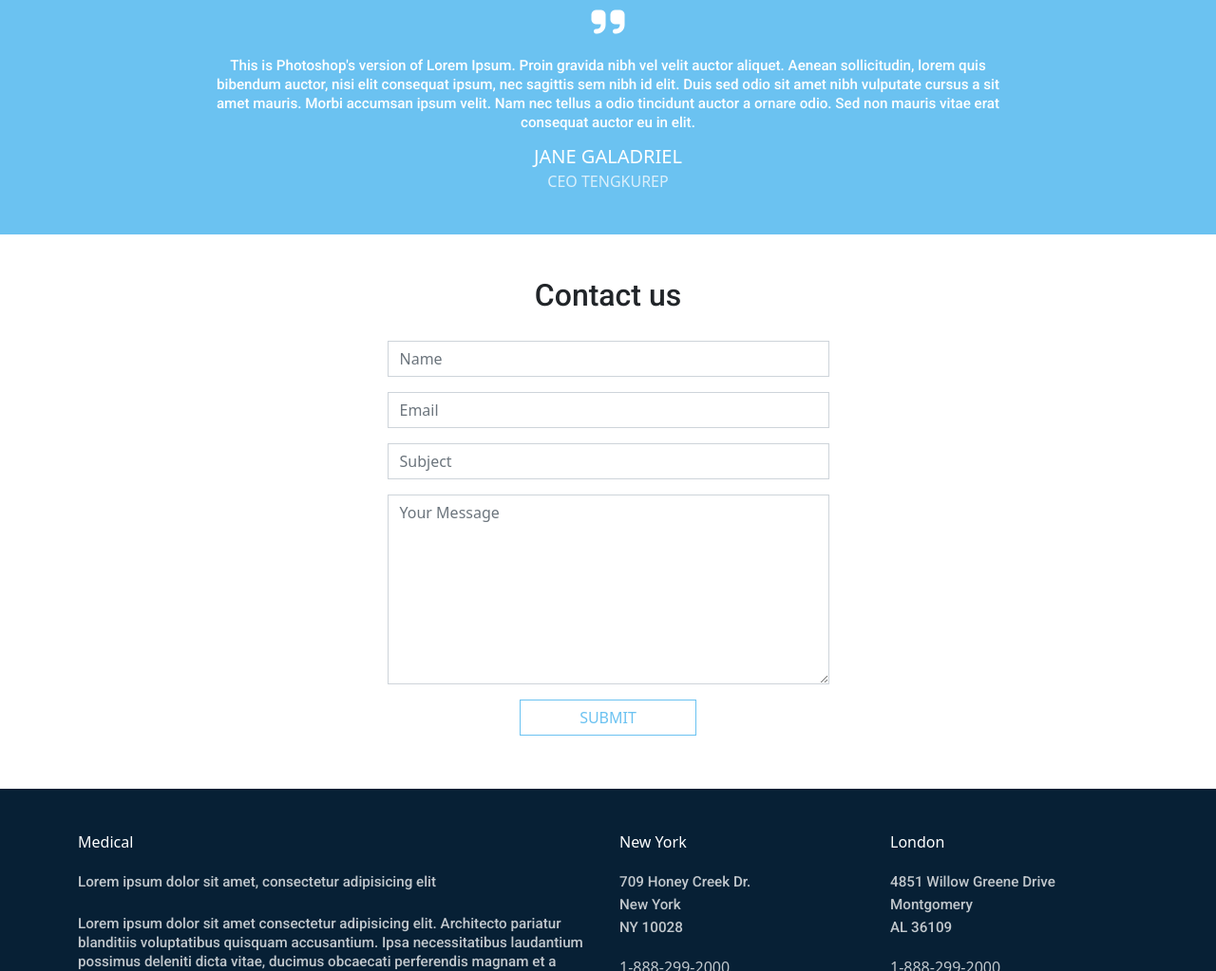
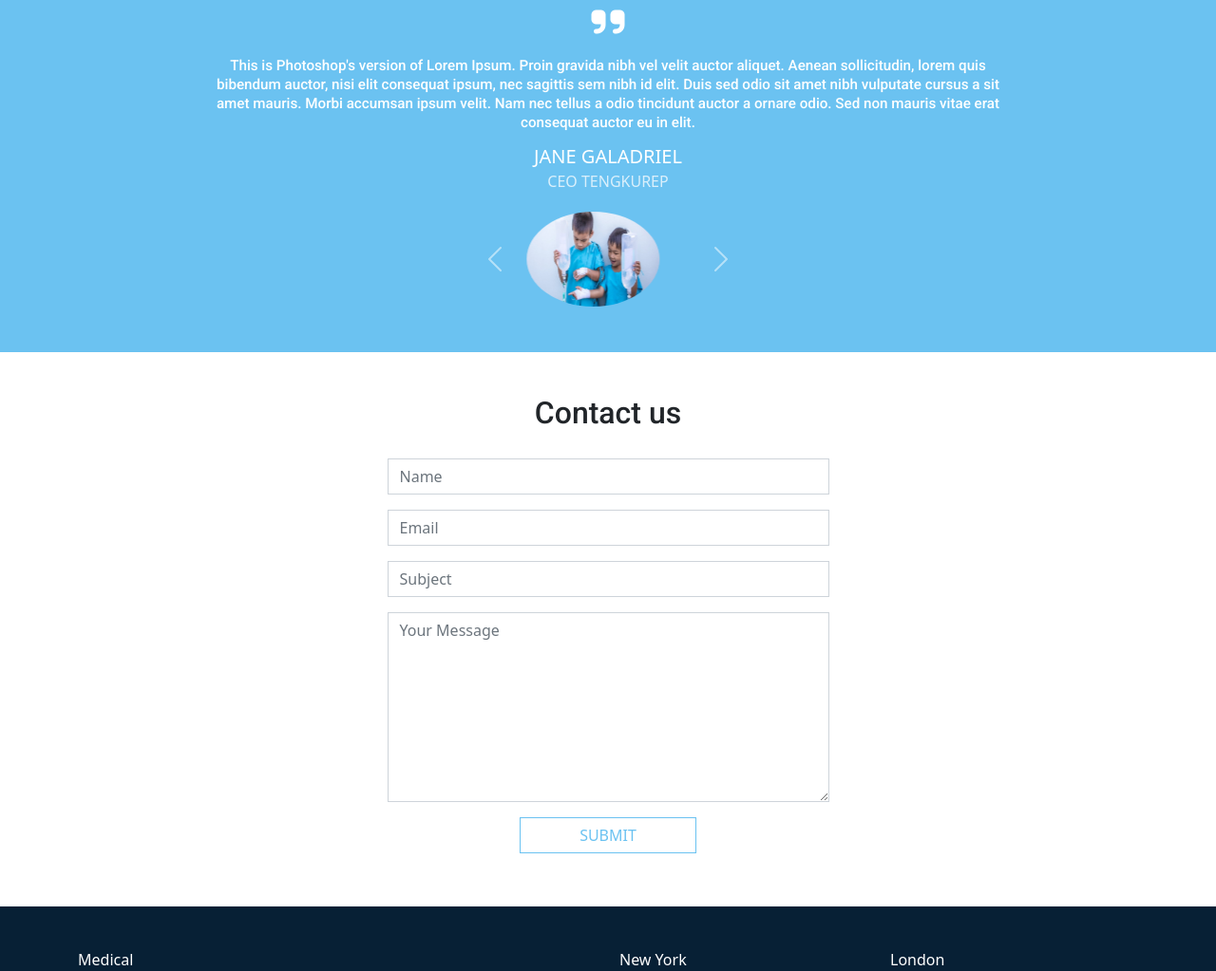
Before and after one commit to parvinaliyevv/Medical_Layout, a plain HTML site: page index.htm in a window 1280 px wide. Shown: the part 3570-4593 px from the top of the page at 95% size. Drawn offline with nearby package versions, Linux system fonts and the light colour scheme.

Commit message:
add carousel slider

```diff
--- a/css/site.css
+++ b/css/site.css
@@ -33,6 +33,11 @@ p {
     font: 400 0.95em 'Roboto';
     line-height: 20px;
     margin: auto;
+}
+
+.custom-rounded-circle {
+    height: 100px;
+    border-radius: 50%;
 }
 
 .custom-anchor {
--- a/index.htm
+++ b/index.htm
@@ -177,6 +177,35 @@
                 </p>
                 <h5 class="fs-5 text-white text-uppercase">Jane galadriel</h5>
                 <h6 class="fs-6 text-white pt-2 opacity-75 text-uppercase">Ceo tengkurep</h6>
+                <div id="carouselExampleControls" class="carousel col-6 col-md-3 m-auto slide mt-4" data-bs-ride="carousel">
+                    <div class="carousel-inner">
+                        <div class="carousel-item active">
+                            <img src="images/children.jpg" class="custom-rounded-circle d-block w-50 m-auto" alt="...">
+                        </div>
+                        <div class="carousel-item">
+                            <img src="images/operation.jpg" class="custom-rounded-circle d-block w-50 m-auto" alt="...">
+                        </div>
+                        <div class="carousel-item">
+                            <img src="images/headerbg.jpg" class="custom-rounded-circle d-block w-50 m-auto" alt="...">
+                        </div>
+                        <div class="carousel-item">
+                            <img src="images/laborotory-test-tube.jpg" class="custom-rounded-circle d-block w-50 m-auto" alt="...">
+                        </div>
+                        <div class="carousel-item">
+                            <img src="images/laborotory-test.jpg" class="custom-rounded-circle d-block w-50 m-auto" alt="...">
+                        </div>
+                    </div>
+                    <button class="carousel-control-prev" type="button" data-bs-target="#carouselExampleControls"
+                        data-bs-slide="prev">
+                        <span class="carousel-control-prev-icon" aria-hidden="true"></span>
+                        <span class="visually-hidden">Previous</span>
+                    </button>
+                    <button class="carousel-control-next" type="button" data-bs-target="#carouselExampleControls"
+                        data-bs-slide="next">
+                        <span class="carousel-control-next-icon" aria-hidden="true"></span>
+                        <span class="visually-hidden">Next</span>
+                    </button>
+                </div>
             </div>
         </div>
 
```
